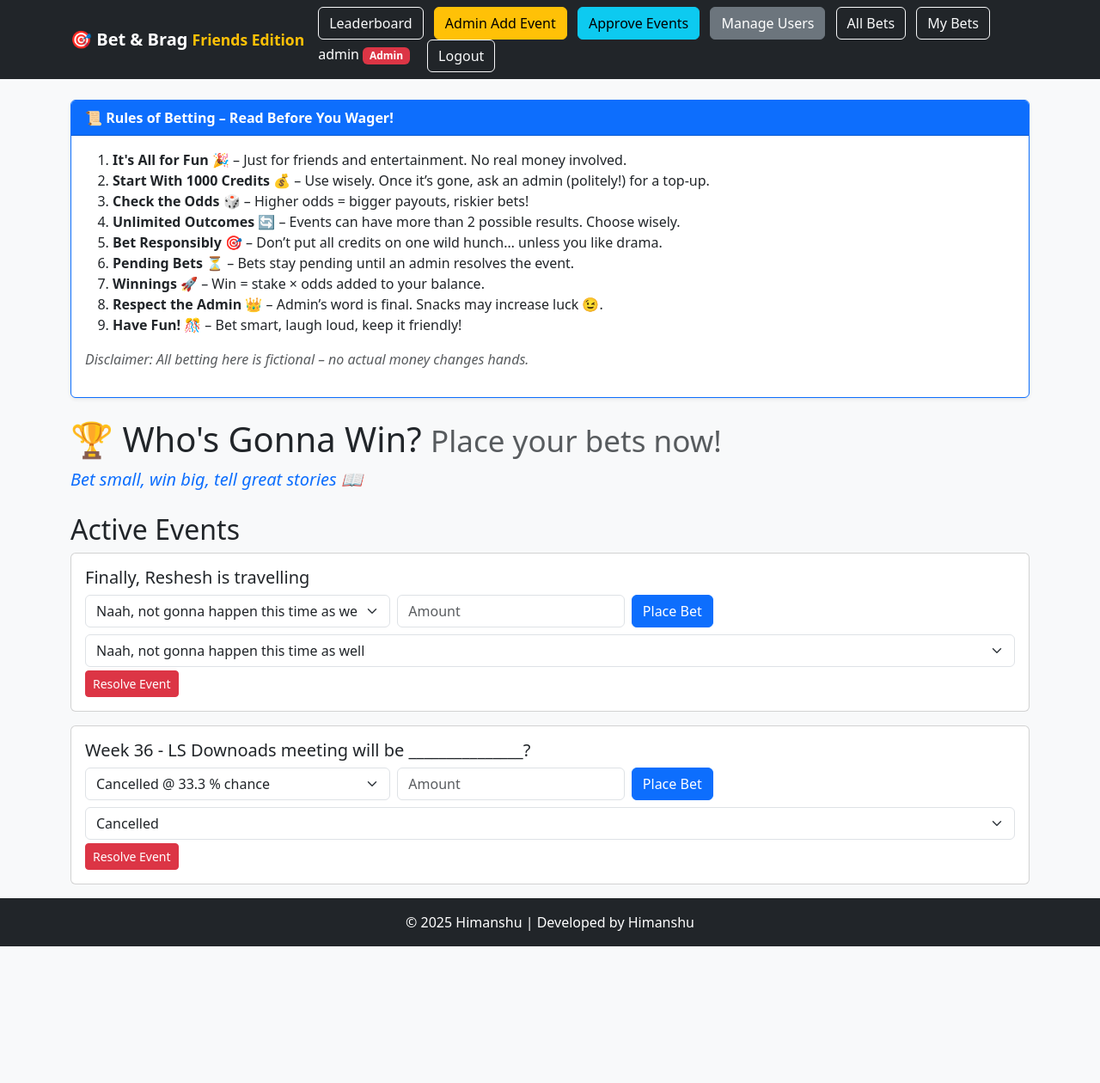
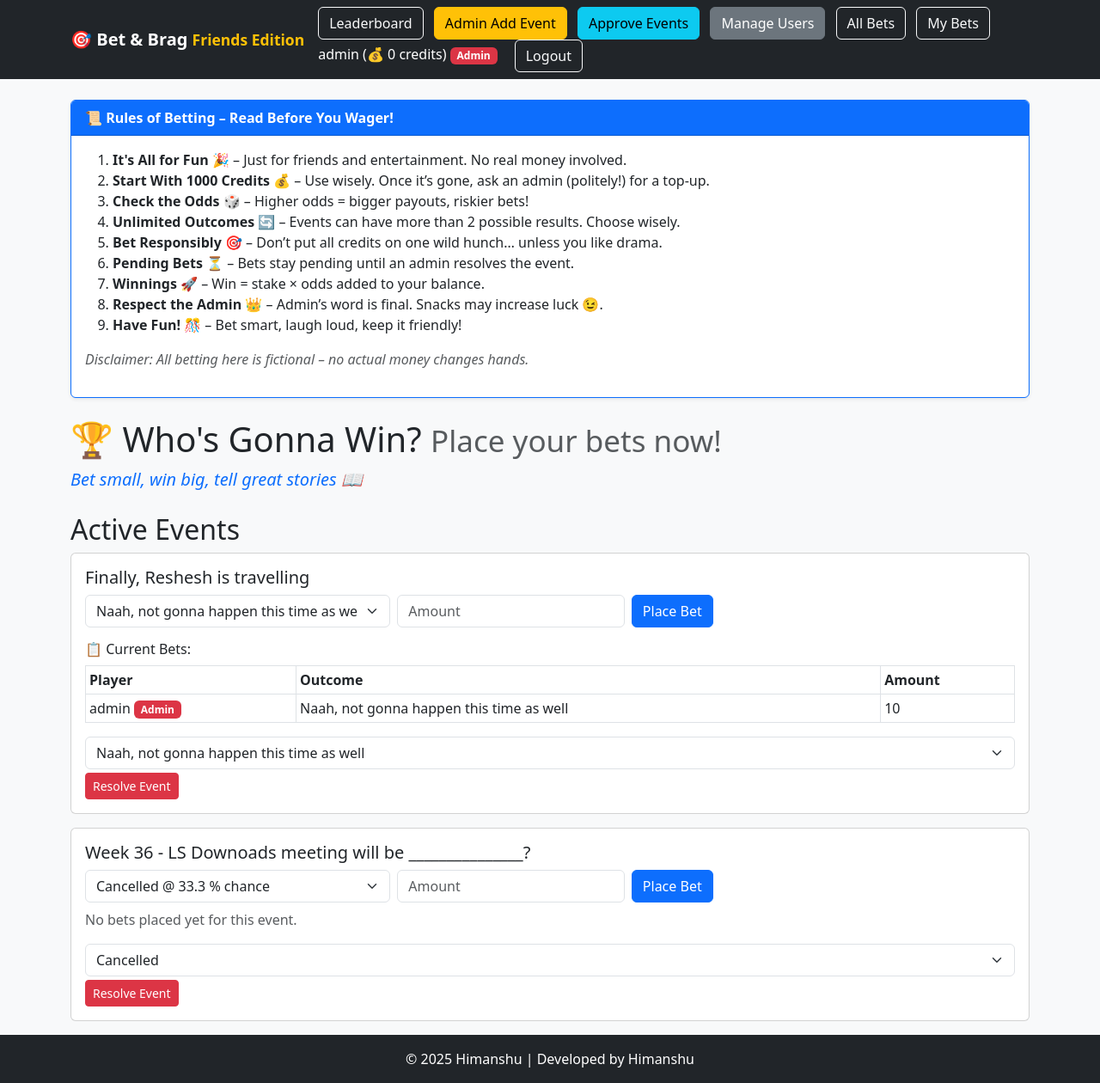
Before and after one commit to DarkulaX/Bet, a Flask app: page / in a window 1280 px wide. Shown: the whole page at 86% size. Before the commit the page ends 1101 px from the top, so only its background shows below. Run offline with Flask 3, Linux system fonts and the light colour scheme; a user stored in the database is signed in; data comes from the database, SQL or seed files in the repository; tables that the repository leaves empty hold one stand-in row (values such as "Sample post").

Commit message:
Added some features

```diff
--- a/app.py
+++ b/app.py
@@ -77,11 +77,31 @@ else:
 @app.route("/")
 def index():
     db = get_db()
-    events = db.execute("SELECT * FROM events WHERE winner_outcome_id IS NULL AND approved=1").fetchall()
+    events = db.execute("""
+        SELECT * FROM events
+        WHERE winner_outcome_id IS NULL AND approved=1
+    """).fetchall()
+
     events_data = []
     for event in events:
-        outcomes = db.execute("SELECT * FROM event_outcomes WHERE event_id=?", (event["id"],)).fetchall()
-        events_data.append({"event": event, "outcomes": outcomes})
+        outcomes = db.execute(
+            "SELECT * FROM event_outcomes WHERE event_id=?", (event["id"],)
+        ).fetchall()
+
+        # Get active bets for this event
+        bets = db.execute("""
+            SELECT b.*, u.username, u.is_admin, o.outcome_name
+            FROM bets b
+            JOIN users u ON b.user_id = u.id
+            JOIN event_outcomes o ON b.outcome_id = o.id
+            WHERE b.event_id=? AND b.status='pending'
+        """, (event["id"],)).fetchall()
+
+        events_data.append({
+            "event": event,
+            "outcomes": outcomes,
+            "bets": bets
+        })
 
     slogans = [
         "Bet smart. Win big. Brag always! 😎",
@@ -107,8 +127,17 @@ def register():
         try:
             with get_db() as db:
                 db.execute("INSERT INTO users(username,password) VALUES (?,?)", (username, password))
-            flash("Registered! Please log in.")
-            return redirect(url_for("login"))
+                # Fetch the newly created user (includes balance)
+                user = db.execute("SELECT * FROM users WHERE username=?", (username,)).fetchone()
+
+            # Auto-login: set session vars
+            session["user_id"] = user["id"]
+            session["username"] = user["username"]
+            session["is_admin"] = bool(user["is_admin"])
+            session["balance"] = user["balance"]  # ⭐ store balance for navbar
+
+            flash(f"Welcome {session['username']}! You have been registered and logged in.")
+            return redirect(url_for("index"))
         except:
             flash("Username already taken.")
     return render_template("register.html")
@@ -121,6 +150,7 @@ def login():
             session["user_id"] = user["id"]
             session["username"] = user["username"]
             session["is_admin"] = bool(user["is_admin"])
+            session["balance"] = user["balance"]  # ⭐
             flash(f"Welcome {session['username']}!")
             return redirect(url_for("index"))
         flash("Invalid credentials")
@@ -148,6 +178,11 @@ def place_bet(event_id):
                (session["user_id"], event_id, outcome_id, amount))
     db.execute("UPDATE users SET balance = balance - ? WHERE id=?", (amount, session["user_id"]))
     db.commit()
+
+    # ⭐ Update session balance
+    updated_user = db.execute("SELECT balance FROM users WHERE id=?", (session["user_id"],)).fetchone()
+    session["balance"] = updated_user["balance"]
+
     flash("Bet placed!")
     return redirect(url_for("index"))
 
@@ -249,12 +284,26 @@ def admin_resolve(event_id):
             else:
                 db.execute("UPDATE bets SET status='lost' WHERE id=?", (b["id"],))
         db.commit()
+
+        # ⭐ Update admin's balance in session if they have bets on this event
+        updated_user = db.execute("SELECT balance FROM users WHERE id=?", (session["user_id"],)).fetchone()
+        session["balance"] = updated_user["balance"]
+
     flash("Event resolved!")
     return redirect(url_for("index"))
 
 @app.route("/leaderboard")
 def leaderboard():
-    users = get_db().execute("SELECT username, balance, is_admin FROM users ORDER BY balance DESC").fetchall()
+    db = get_db()
+    # Count distinct events where user has won bets
+    users = db.execute("""
+        SELECT u.username, u.balance, u.is_admin,
+               COUNT(DISTINCT b.event_id) AS events_won
+        FROM users u
+        LEFT JOIN bets b ON u.id = b.user_id AND b.status = 'won'
+        GROUP BY u.id
+        ORDER BY u.balance DESC
+    """).fetchall()
     return render_template("leaderboard.html", leaderboard=users)
 
 @app.route("/manage_users")
@@ -274,7 +323,7 @@ def promote_user(user_id):
         db.execute("UPDATE users SET is_admin=1 WHERE id=?", (user_id,))
         db.commit()
     flash("User promoted to admin!")
-    return redirect(url_for("manage_users"))
+    return redirect(url_for("manage_users", target_id=user_id))
 
 @app.route("/demote/<int:user_id>")
 def demote_user(user_id):
@@ -288,7 +337,7 @@ def demote_user(user_id):
         db.execute("UPDATE users SET is_admin=0 WHERE id=?", (user_id,))
         db.commit()
     flash("User demoted to normal user!")
-    return redirect(url_for("manage_users"))
+    return redirect(url_for("manage_users", target_id=user_id))
 
 @app.route("/my_bets")
 def my_bets():
@@ -306,6 +355,27 @@ def my_bets():
         ORDER BY b.id DESC
     """, (session["user_id"],)).fetchall()
     return render_template("bets.html", bets=bets, title="My Bets")
+
+@app.route("/topup/<int:user_id>", methods=["POST"])
+def topup(user_id):
+    if not session.get("is_admin"):
+        flash("Admin access only!")
+        return redirect(url_for("index"))
+    amount = request.form.get("amount")
+    if not amount or not amount.isdigit():
+        flash("Invalid amount entered.")
+        return redirect(url_for("manage_users"))
+    amount = int(amount)
+    with get_db() as db:
+        db.execute("UPDATE users SET balance = balance + ? WHERE id=?", (amount, user_id))
+        db.commit()
+        # ⭐ If admin tops up themselves, update their navbar
+        if user_id == session["user_id"]:
+            updated_user = db.execute("SELECT balance FROM users WHERE id=?", (session["user_id"],)).fetchone()
+            session["balance"] = updated_user["balance"]
+
+    flash(f"Top-up successful! Added {amount} credits.")
+    return redirect(url_for("manage_users", target_id=user_id))
 
 @app.route("/all_bets")
 def all_bets():
--- a/templates/index.html
+++ b/templates/index.html
@@ -48,7 +48,36 @@
                   <button type="submit" class="btn btn-primary">Place Bet</button>
               </div>
           </form>
-
+          {% if e.bets %}
+            <div class="mt-3">
+                <h6>📋 Current Bets:</h6>
+                <table class="table table-sm table-bordered">
+                    <thead>
+                        <tr>
+                            <th>Player</th>
+                            <th>Outcome</th>
+                            <th>Amount</th>
+                        </tr>
+                    </thead>
+                    <tbody>
+                        {% for bet in e.bets %}
+                        <tr>
+                            <td>
+                                {{ bet.username }}
+                                {% if bet.is_admin %}
+                                    <span class="badge bg-danger">Admin</span>
+                                {% endif %}
+                            </td>
+                            <td>{{ bet.outcome_name }}</td>
+                            <td>{{ bet.amount }}</td>
+                        </tr>
+                        {% endfor %}
+                    </tbody>
+                </table>
+            </div>
+          {% else %}
+            <p class="text-muted mt-2">No bets placed yet for this event.</p>
+          {% endif %}
           {% if session.is_admin %}
           <form method="POST" action="{{ url_for('admin_resolve', event_id=e.event.id) }}" class="mt-2">
               <select name="winner_outcome_id" class="form-select">
--- a/templates/layout.html
+++ b/templates/layout.html
@@ -79,7 +79,7 @@
     {% if session.username %}
         <a href="{{ url_for('my_bets') }}" class="btn btn-outline-light me-2">My Bets</a>
         <span class="navbar-text text-white me-3">
-            {{ session.username }}
+            {{ session.username }} (💰 {{ session.balance }} credits)
             {% if session.is_admin %}
                 <span class="badge bg-danger">Admin</span>
             {% endif %}
--- a/templates/leaderboard.html
+++ b/templates/leaderboard.html
@@ -6,6 +6,7 @@
         <tr>
             <th>Username</th>
             <th>Balance</th>
+            <th>Events Won</th>
         </tr>
     </thead>
     <tbody>
@@ -18,6 +19,7 @@
                 {% endif %}
             </td>
             <td>{{ user.balance }}</td>
+            <td>{{ user.events_won }}</td>
         </tr>
         {% endfor %}
     </tbody>
```
Also changed, not shown: templates/manage_users.html (+23 -3 lines).
